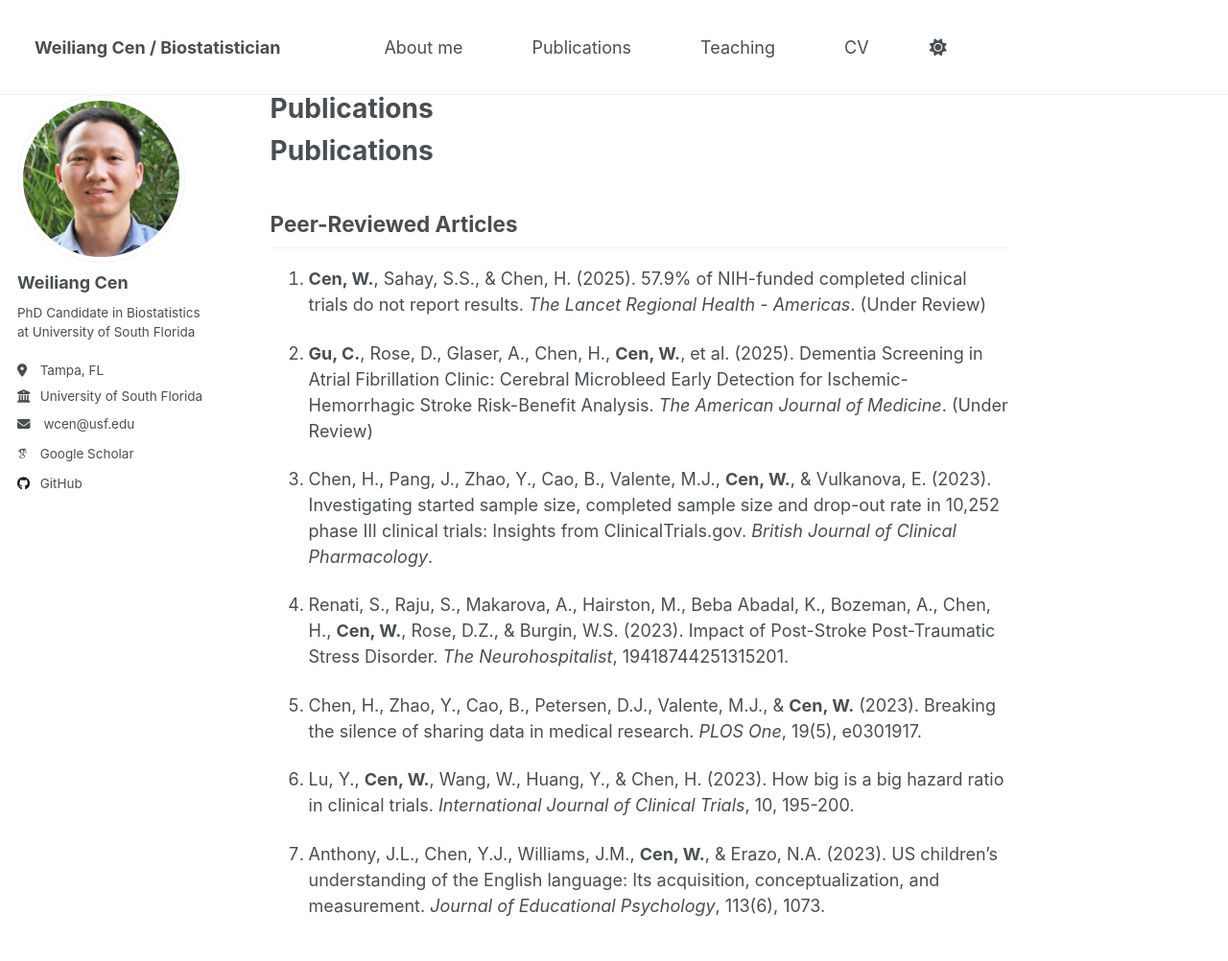
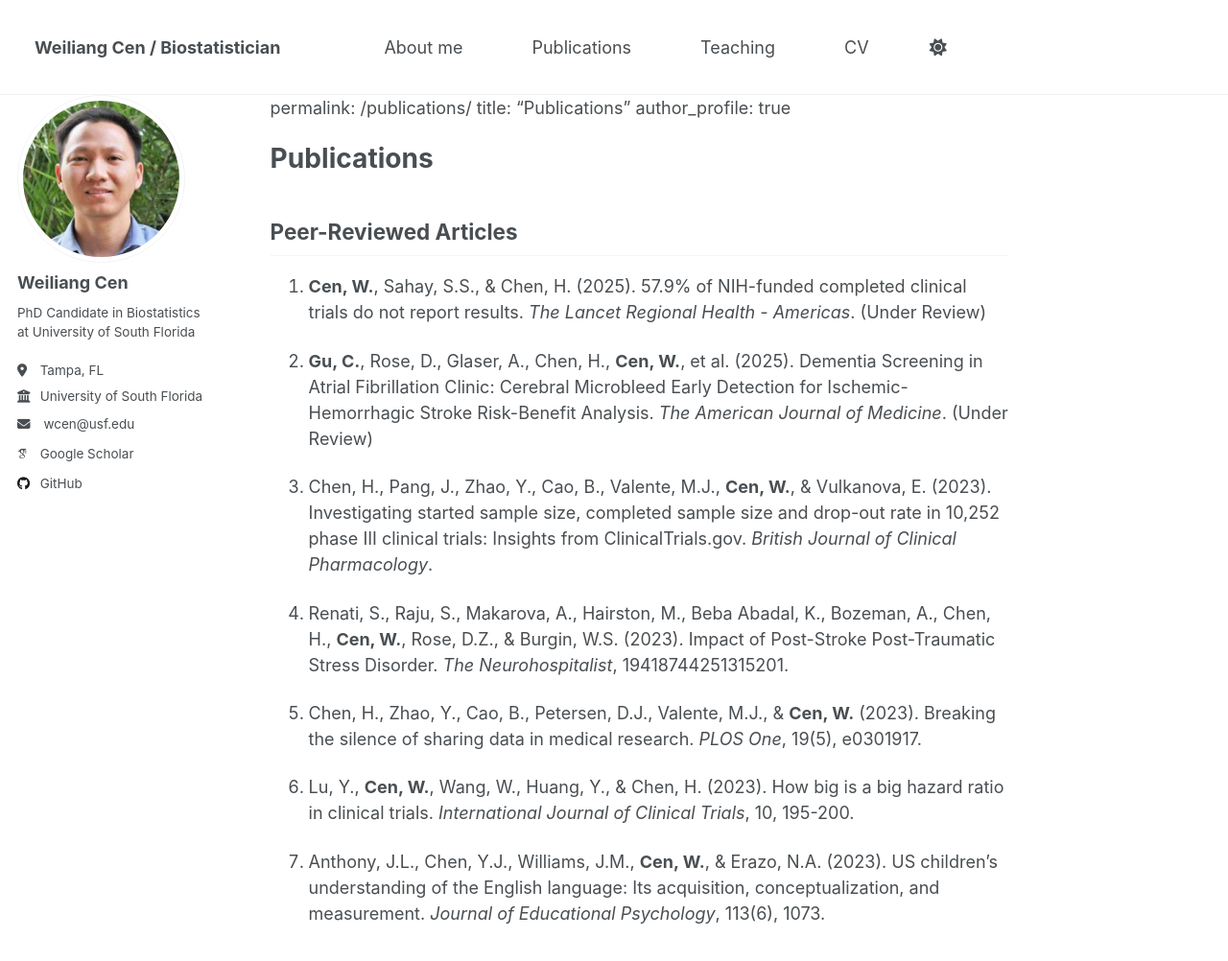
Before and after one commit to w-cen/w-cen.github.io, a Jekyll site: the page built from _pages/publications.md, in a window 1280 px wide and 1232 px high. Shown: the top 1002 px of the window at 96% size. Built offline with Jekyll 4.4.1, drawn with Linux system fonts in a browser that asks for light colours; some web fonts are replaced; our own code applies the rules of GitHub Pages for plain Markdown files; part of the change alters nothing that is shown.

Commit message:
Update publications.md

```diff
--- a/_pages/publications.md
+++ b/_pages/publications.md
@@ -1,11 +1,6 @@
----
 permalink: /publications/
 title: "Publications"
 author_profile: true
-redirect_from:
-  - /publications/
-  - /publications.html
----
 
 # Publications
 
```
